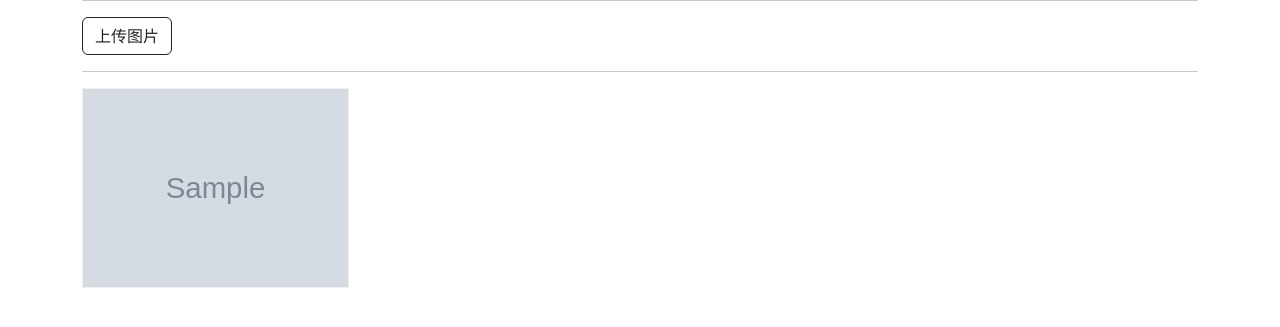
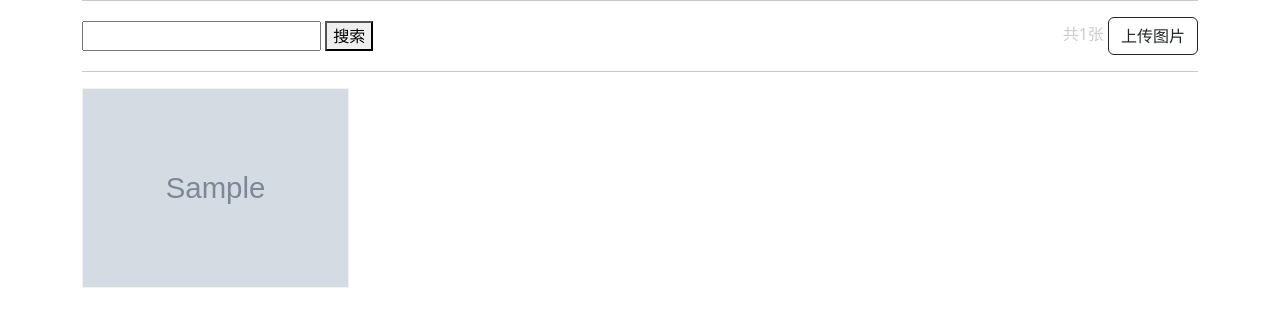
Before and after one commit to BlackIce417/NasCtr, a Django app: page /albums/1 in a window 1280 px wide. Shown: the part 38-365 px from the top of the page. Run offline with Django 5.2, Linux system fonts and the light colour scheme; a user stored in the database is signed in; tables that the repository leaves empty hold one stand-in row (values such as "Sample post"); grey boxes marked "Sample" are stand-in pictures; some libraries are stand-ins or nearby versions.

Commit message:
some updates

```diff
--- a/main/static/css/album.css
+++ b/main/static/css/album.css
@@ -71,13 +71,13 @@
     margin: 0 10px;
 }
 
-.popup .album-tag input{
+.popup .album-tag input {
     margin: 0 10px;
     flex: 1;
 }
 
 .popup .album-description input {
-    margin-left:10px;
+    margin-left: 10px;
     flex: 1;
 }
 
@@ -136,8 +136,9 @@
 .picture-wrapper .dropdown-area {
     position: absolute;
     display: none;
-    top: 0;
-    right: 0;
+    top: 1px;
+    right: 1px;
+    /* background-color: transparent; */
 }
 
 .picture-wrapper .dropdown-area .btn-dropdown {
@@ -158,27 +159,36 @@
 .zoomable {
     width: 100%;
     max-width: 300px;
-    cursor: pointer; /* 鼠标悬浮时显示指针 */
+    cursor: pointer;
+    /* 鼠标悬浮时显示指针 */
 }
 
 /* 模态框样式 */
 .modal {
-    display: none; /* 默认隐藏模态框 */
-    position: fixed; /* 固定定位，覆盖整个页面 */
-    z-index: 1; /* 确保模态框显示在最上层 */
-    padding-top: 100px; /* 模态框内内容距离顶部的距离 */
+    display: none;
+    /* 默认隐藏模态框 */
+    position: fixed;
+    /* 固定定位，覆盖整个页面 */
+    z-index: 1;
+    /* 确保模态框显示在最上层 */
+    padding-top: 100px;
+    /* 模态框内内容距离顶部的距离 */
     left: 0;
     top: 0;
     width: 100%;
     height: 100%;
-    overflow: auto; /* 当内容溢出时显示滚动条 */
-    background-color: rgba(0, 0, 0, 0.2); /* 半透明背景 */
+    overflow: auto;
+    /* 当内容溢出时显示滚动条 */
+    background-color: rgba(0, 0, 0, 0.2);
+    /* 半透明背景 */
 }
 
 /* 模态框内放大的图片 */
 .modal-content {
-    margin: 0; /* 居中对齐 */
-    display: block; /* 块级显示 */
+    margin: 0;
+    /* 居中对齐 */
+    display: block;
+    /* 块级显示 */
     max-width: 800px;
     max-height: 500px;
     object-fit: contain;
@@ -193,27 +203,36 @@
 /* 缩放动画 */
 @keyframes zoom {
     from {
-        transform: scale(0); /* 初始缩放为0 */
+        transform: scale(0);
+        /* 初始缩放为0 */
     }
+
     to {
-        transform: scale(1); /* 缩放到1倍 */
+        transform: scale(1);
+        /* 缩放到1倍 */
     }
 }
 
 /* 关闭按钮样式 */
 .close {
-    position: absolute; /* 绝对定位 */
+    position: absolute;
+    /* 绝对定位 */
     top: 15px;
     right: 35px;
-    color: #f1f1f1; /* 按钮颜色 */
-    font-size: 40px; /* 字体大小 */
-    font-weight: bold; /* 字体加粗 */
-    cursor: pointer; /* 鼠标悬浮时显示指针 */
+    color: #f1f1f1;
+    /* 按钮颜色 */
+    font-size: 40px;
+    /* 字体大小 */
+    font-weight: bold;
+    /* 字体加粗 */
+    cursor: pointer;
+    /* 鼠标悬浮时显示指针 */
 }
 
 /* 鼠标悬浮时关闭按钮的样式 */
 .close:hover {
-    color: #bbb; /* 更改悬浮时的颜色 */
+    color: #bbb;
+    /* 更改悬浮时的颜色 */
 }
 
 .modal .picture-content {
@@ -230,7 +249,7 @@
     border-radius: 5px;
 }
 
-.modal .picture-content .text-area .text-info-1{
+.modal .picture-content .text-area .text-info-1 {
     margin: 5px;
 }
 
@@ -243,7 +262,7 @@
     padding-left: 10px;
 }
 
-.tag-area a{
+.tag-area a {
     text-decoration: none;
     margin: 0 5px 0 0;
 }
@@ -259,3 +278,13 @@
     width: 100%;
     display: none;
 }
+
+.album-options {
+    display: flex;
+    justify-content: space-between;
+    align-items: center;
+}
+
+.album-options .album-info-r .picture-count {
+    color: #cccccc;
+}
--- a/main/static/js/album.js
+++ b/main/static/js/album.js
@@ -3,14 +3,14 @@ $(document).ready(function () {
         $("#overlay").show()
     })
     // $("#overlay").show()
-    $("#btn-uplaodimg").click(function () {
+    $("#btn-uploadimg").click(function () {
         $(".upload-area").show();
-        $("#btn-uplaodimg").hide();
+        $("#btn-uploadimg").hide();
     })
 
     $("#btn-cancelupload").click(function () {
         $(".upload-area").hide()
-        $("#btn-uplaodimg").show();
+        $("#btn-uploadimg").show();
     });
 
     $(document).on("click", ".picture-item", function (e) {
@@ -83,6 +83,8 @@ $(document).ready(function () {
 
     $("#hide-details").click(function (e) {
         $("#overlay-view-detail").hide();
+        $("#input-add-tag").val("");
+        $("#input-add-tag").hide();
     });
 
     $(".picture-tag-wrapper").on("click", ".btn-add-tag", function (e) {
--- a/main/static/js/index.js
+++ b/main/static/js/index.js
@@ -27,7 +27,8 @@ $(document).ready(function () {
         // $("#picture-area").show();
     })
 
-    $(document).on("click", "#btn-pictruedetail", function (e) {
+    $(document).on("click", ".btn-viewdetails", function (e) {
+        console.log("View details clicked");
         let pictureId = $(this).data("picture-id");
         let overlayId = $("#overlay-"+pictureId);
         overlayId.show()
--- a/main/templates/main/album.html
+++ b/main/templates/main/album.html
@@ -40,6 +40,11 @@
         <span style="text-align: center;">{{ album.host.username }}</span>
       </nav>
       <hr style="margin-top: 0;" />
+      <div class="album-options">
+        <form action="#" method="post">
+          <input type="text" />
+          <button type="submit">搜索</button>
+        </form>
         <div class="upload-area">
           <form action="#" method="post" enctype="multipart/form-data">
             {% csrf_token %}
@@ -50,7 +55,11 @@
             <button class="btn btn-danger" id="btn-cancelupload" type="button">取消</button>
           </form>
         </div>
-      <button class="btn btn-outline-dark" id="btn-uplaodimg" type="button">上传图片</button>
+        <div class="album-info-r">
+          <span class="picture-count">共{{pictures.count}}张</span>
+          <button class="btn btn-outline-dark" id="btn-uploadimg" type="button">上传图片</button>
+        </div>
+      </div>
       <hr />
       <div class="pictures-gallery">
         {% for picture in pictures %}
@@ -74,6 +83,7 @@
           <span class="close" id="close-modal">&times;</span>
           <div class="picture-content">
             <!-- 用于放大查看的图片 -->
+            <div class="arrow arrow-left"></div>
             <img src="#" class="modal-content" id="modalImage" />
             <div class="text-area">
               <div class="text-info-1">
```
Also changed, not shown: main/templates/main/images_list.html (+4 -3 lines). Lines whose indentation alone changed are shown as unchanged.
